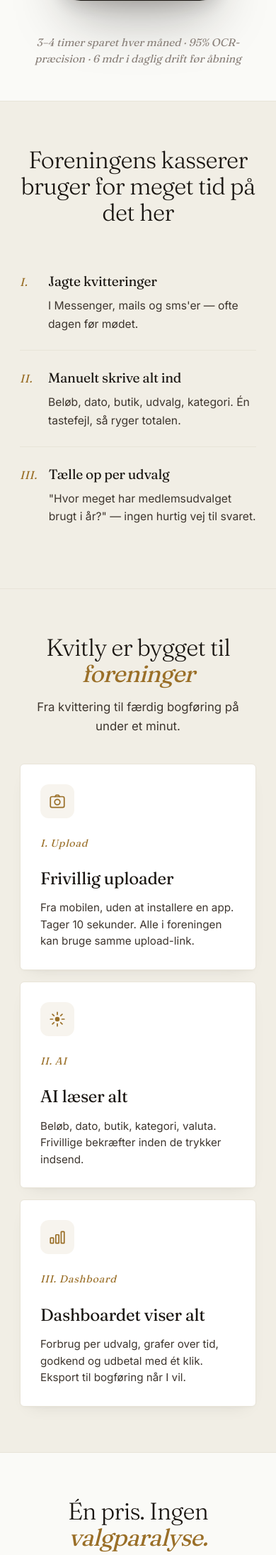
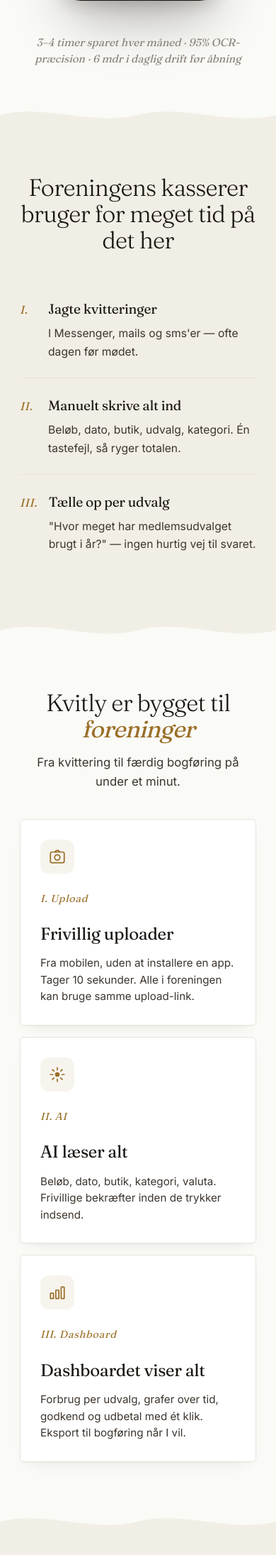
Before and after one commit to namso-a/automatisk-bogfoering, a Flask app: page / in a window 390 px wide. Shown: the part 1154-3345 px from the top of the page at 71% size. Run offline with Flask 3, Linux system fonts and the light colour scheme.

Commit message:
ux(landing): strict farve-alternering + organic wave-dividers mellem sektioner
To fixes:

1. Sektion-klasser: alterneringen var brudt (sektion 2 og 3 var begge
   .section-soft). Strict alternering nu:
   - hero (paper) → problem (soft) → bygget til (paper) → pris (soft) →
     hvorfor (paper) → faq (soft) → få kvitly (paper)
   Soft-sektionerne (2/4/6) er "vægtige moments" (problem, pris, FAQ),
   paper-sektioner er explainers.

2. Mønster-dividers i stedet for lige 1px-streger: 6 organiske SVG-bølger
   mellem sektionerne. Hver bølge har bg = forrige sektions farve, fill =
   næste sektions farve → sømløs visuel overgang.
   - .wave (60px desktop, 40px mobile)
   - .wave--soft fyldes med --bg-soft (når vi går ind i en soft sektion)
   - .wave--paper fyldes med --bg (når vi går ind i en paper sektion)

Plus: fjernet eksisterende border-top på section + footer (de var de
straight-streger brugeren ville væk fra).

Co-Authored-By: Claude Opus 4.7 (1M context) <noreply@anthropic.com>

```diff
--- a/app/templates/landing.html
+++ b/app/templates/landing.html
@@ -255,9 +255,26 @@
         /* Section base */
         section {
             padding: 3.5rem 0;
-            border-top: 1px solid var(--border);
             position: relative;
         }
+
+        /* ── Wave-dividers mellem sektioner ──
+           Hver wave SVG har bg = forrige sektions farve, fill = næste sektions farve.
+           Det giver en sømløs organisk overgang uden lige streger. */
+        .wave {
+            display: block;
+            width: 100%;
+            height: 60px;
+            margin: 0;
+            line-height: 0;
+            pointer-events: none;
+            position: relative;
+            z-index: 1;
+        }
+        .wave path { fill: currentColor; }
+        .wave--soft  { color: var(--bg-soft); background: var(--bg); }
+        .wave--paper { color: var(--bg);      background: var(--bg-soft); }
+        @media (max-width: 600px) { .wave { height: 40px; } }
         .section-soft {
             background: var(--bg-soft);
         }
@@ -725,7 +742,6 @@
             text-align: center;
             font-size: 0.85rem;
             color: var(--muted);
-            border-top: 1px solid var(--border);
             background: var(--bg);
         }
         footer .logo {
@@ -1052,6 +1068,8 @@
     <p class="proof-line">3–4 timer sparet hver måned · 95% OCR-præcision · 6 mdr i daglig drift før åbning</p>
 </header>
 
+<svg class="wave wave--soft" viewBox="0 0 1440 60" preserveAspectRatio="none" aria-hidden="true"><path d="M0,30 C240,5 480,55 720,30 C960,5 1200,55 1440,30 L1440,60 L0,60 Z"/></svg>
+
 <section class="section-soft reveal" id="hvordan">
     <div class="wrap">
         <div class="section-head">
@@ -1083,7 +1101,9 @@
     </div>
 </section>
 
-<section class="section-soft reveal">
+<svg class="wave wave--paper" viewBox="0 0 1440 60" preserveAspectRatio="none" aria-hidden="true"><path d="M0,30 C240,5 480,55 720,30 C960,5 1200,55 1440,30 L1440,60 L0,60 Z"/></svg>
+
+<section class="reveal">
     <div class="wrap">
         <div class="section-head">
             <h2>Kvitly er bygget til <em>foreninger</em></h2>
@@ -1129,7 +1149,9 @@
     </div>
 </section>
 
-<section id="pris" class="reveal">
+<svg class="wave wave--soft" viewBox="0 0 1440 60" preserveAspectRatio="none" aria-hidden="true"><path d="M0,30 C240,5 480,55 720,30 C960,5 1200,55 1440,30 L1440,60 L0,60 Z"/></svg>
+
+<section id="pris" class="section-soft reveal">
     <div class="wrap">
         <div class="section-head">
             <h2>Én pris. Ingen <em>valgparalyse.</em></h2>
@@ -1151,7 +1173,9 @@
     </div>
 </section>
 
-<section class="section-soft reveal">
+<svg class="wave wave--paper" viewBox="0 0 1440 60" preserveAspectRatio="none" aria-hidden="true"><path d="M0,30 C240,5 480,55 720,30 C960,5 1200,55 1440,30 L1440,60 L0,60 Z"/></svg>
+
+<section class="reveal">
     <div class="wrap">
         <div class="section-head">
             <h2>Hvorfor Kvitly findes</h2>
@@ -1167,7 +1191,9 @@
     </div>
 </section>
 
-<section class="reveal">
+<svg class="wave wave--soft" viewBox="0 0 1440 60" preserveAspectRatio="none" aria-hidden="true"><path d="M0,30 C240,5 480,55 720,30 C960,5 1200,55 1440,30 L1440,60 L0,60 Z"/></svg>
+
+<section class="section-soft reveal">
     <div class="wrap">
         <div class="section-head">
             <h2>Ofte stillede <em>spørgsmål</em></h2>
@@ -1193,7 +1219,9 @@
     </div>
 </section>
 
-<section class="section-soft reveal" id="start">
+<svg class="wave wave--paper" viewBox="0 0 1440 60" preserveAspectRatio="none" aria-hidden="true"><path d="M0,30 C240,5 480,55 720,30 C960,5 1200,55 1440,30 L1440,60 L0,60 Z"/></svg>
+
+<section class="reveal" id="start">
     <div class="wrap">
         <div class="final">
             <h2>Få <em>Kvitly</em> til jeres forening</h2>
```
